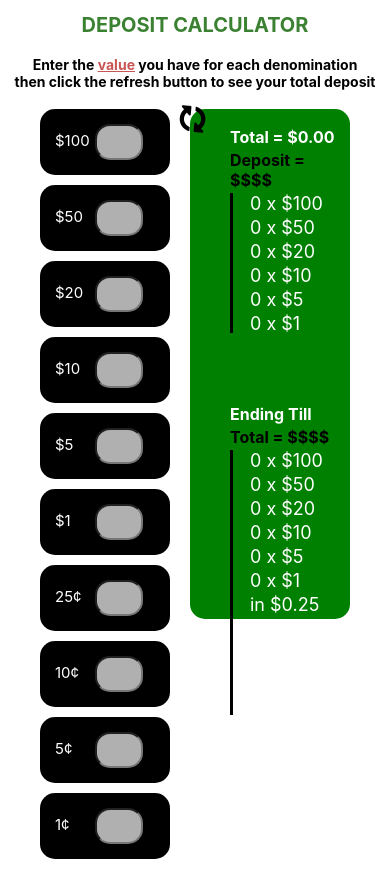
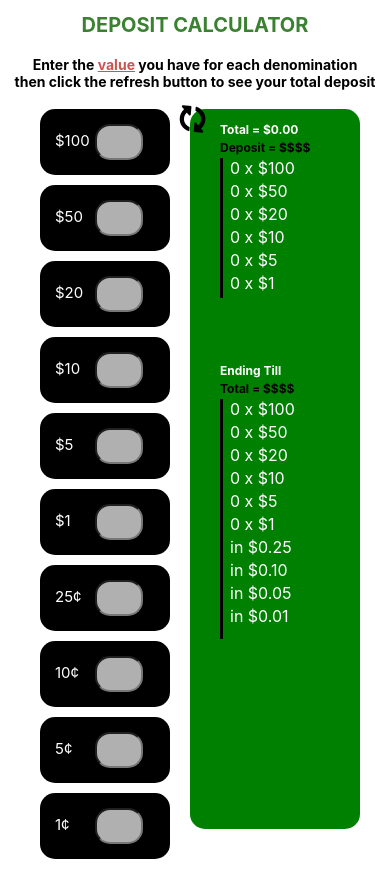
Before and after one commit to juliusg034/till-count-react, a React (Create React App) app: page / in a window 390 px wide. Built offline with nearby package versions, Linux system fonts and the light colour scheme.

Commit message:
fix responsive desing

```diff
--- a/src/Components/BillList/BillList.css
+++ b/src/Components/BillList/BillList.css
@@ -1,8 +1,9 @@
 .bill-list {
   background-color: green;
   border-radius: 15px;
-  width: 180px;
-  height: 700px;
+  width: 185px;
+  min-height: 700px;
+  height: auto;
   position: relative;
   padding: 15px;
 }
@@ -28,7 +29,7 @@
   font-size: 16px;
   color: black;
   margin: 3px 0 3px 0;
-  padding-left: 25px;
+  padding-left: 20px;
 }
 
 .bill-list p {
@@ -62,3 +63,44 @@
 .spin-once {
   animation: spin-once 1s ease-in-out;
 }
+
+
+
+@media (max-width: 600px) {
+  .bill-list {
+    width: 100%;
+    min-width: 150px;
+    min-height: 700px;
+    padding: 10px;
+  }
+
+
+  .bill-list h5 {
+    font-size: 12px;
+  }
+
+  .line-2 {
+    height: 200px;
+  }
+
+  .bill-list p {
+    font-size: 16px;
+  }
+
+  .top p {
+    padding-left: 30px;
+  }
+
+  .line {
+    left: 30px;
+  }
+
+  .line2 {
+    height: 240px;
+    left: 30px;
+  }
+
+  .bottom p{
+    padding-left: 30px;
+  }
+}
```
